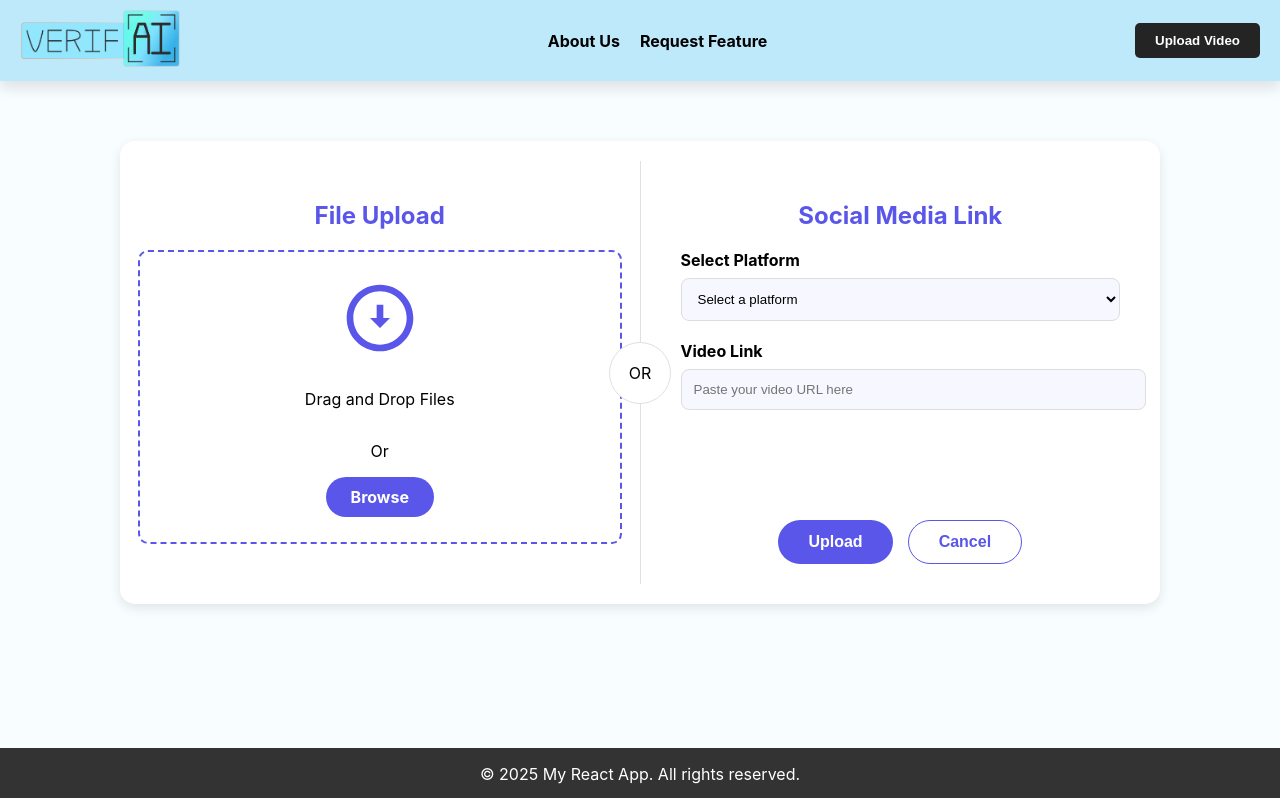
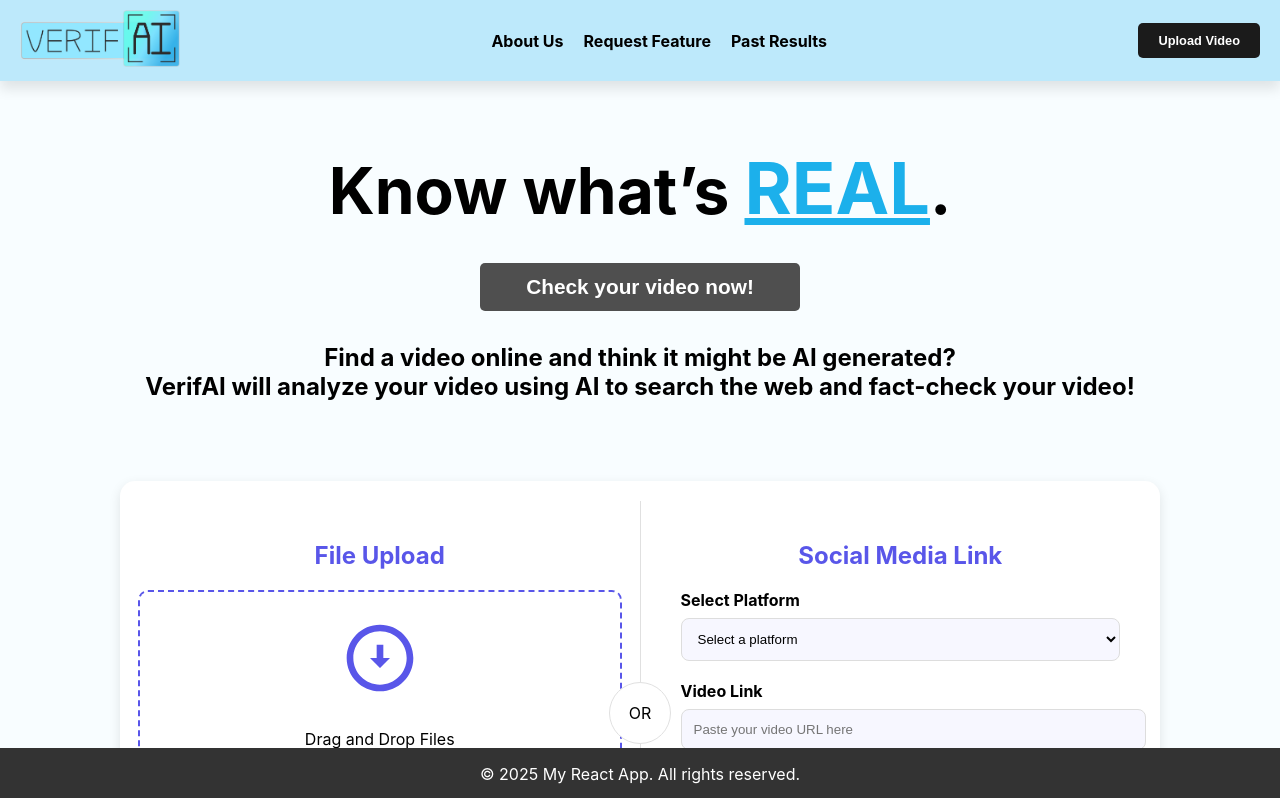
Before and after one commit to MichaelTahirovic/SpurHacks2025, a React (Create React App) app in the folder frontend/: page / in a window 1280 px wide. Shown: the top 798 px of the page. Built offline with nearby package versions, Linux system fonts and the light colour scheme.

Commit message:
Added hook text at top of page.

```diff
--- a/frontend/src/App.css
+++ b/frontend/src/App.css
@@ -50,6 +50,8 @@ body {
 .header-section {
   background-color: #BDE9FB;
   color: black;
+  position: sticky;
+  top: 0;
   padding: 10px;
   padding-left: 20px;
   padding-right: 20px;
@@ -71,13 +73,16 @@ body {
   color: black;
   text-decoration: none;
   font-weight: bold;
+  transition: all 0.2s ease;
 }
 .header-section a:hover {
   color: rgb(114, 114, 114);
+  transition: all 0.2s ease;
 }
 .header-section button {
-  background-color: #242424;
+  background-color: #1b1b1b;
   color: white;
+  font-size: 0.8rem;
   font-weight: bold;
   padding: 10px 20px;
   border-radius: 5px;
@@ -85,9 +90,9 @@ body {
   transition: all 0.3s ease;
 }
 .header-section button:hover {
-  background-color: rgb(89, 180, 133);
-  color: rgb(0, 0, 0);
+  background-color: #1cb0eb;
   cursor: pointer;
+  font-size: 1rem;
   transition: all 0.3s ease;
 }
 /* End of Header Styles */
@@ -101,12 +106,54 @@ body {
   align-items: center;
   text-align: center;
   margin-top: 2rem;
-  position: fixed;
   bottom: 0;
   width: 100%;
   height: auto;
 }
 /* End of Footer Styles */
+
+/*Hook Text Styles*/
+.hook-text-container {
+  display: flex;
+  flex-direction: column;
+  align-items: center;
+  justify-content: space-between;
+  text-align: center;
+  margin-top: 0rem;
+  margin-bottom: 5rem;
+}
+.hook-text-container h1 {
+  font-size: 4rem;
+  margin-bottom: 2rem;
+}
+.hook-text-container button {
+  background-color: #4f4f4f;
+  color: white;
+  font-size: 1.3rem;
+  width: 20rem;
+  height: 3rem;
+  font-weight: bold;
+  padding: 10px 20px;
+  border-radius: 5px;
+  border: none;
+  transition: all 0.3s ease;
+}
+.hook-text-container button:hover {
+  background-color: #1cb0eb;
+  cursor: pointer;
+  outline: 4px solid #d1d1d1;
+  outline-offset: 0px;
+  width: 21rem;
+  height: 3.2rem;
+  font-size: 1.5rem;
+  transition: all 0.3s ease;
+}
+.brief-description {
+  margin-top: 2rem;
+}
+  .brief-description h2 {
+  margin: 0;
+}
 
 /* Upload Video Component Styles */
 .upload-container {
--- a/frontend/src/globalComponents/Layout.js
+++ b/frontend/src/globalComponents/Layout.js
@@ -8,6 +8,7 @@ function Header() {
           <div className="header-section-buttons">
             <a href="/">About Us</a>
             <a href="/">Request Feature</a>
+            <a href="/displaySources">Past Results</a>
           </div>
           <div>
           <a href="/"><button>Upload Video</button></a>
@@ -18,7 +19,9 @@ function Header() {
 
 function Footer() {
   return (
-    <footer className="footer-section">
+    <footer className="footer-section" style={{
+      position: document.body.scrollHeight > window.innerHeight ? 'relative' : 'fixed'
+    }}>
       <p>&copy; {new Date().getFullYear()} My React App. All rights reserved.</p>
     </footer>
   );
--- /dev/null
+++ b/frontend/src/pages/uploadPage/components/HookText.js
@@ -0,0 +1,16 @@
+import React from 'react';
+
+function HookText() {
+    return (
+        <div className="hook-text-container">
+            <h1>Know what’s <span style={{color: '#1cb0eb', fontWeight: 'bold', fontSize: '4.5rem', textDecoration: 'underline'}}>REAL</span>.</h1>
+            <a href="/"><button>Check your video now!</button></a>
+            <div className="brief-description">
+                <h2>Find a video online and think it might be AI generated?</h2>
+                <h2>VerifAI will analyze your video using AI to search the web and fact-check your video!</h2>
+            </div>
+        </div>
+    );
+}
+
+export default HookText;
--- a/frontend/src/pages/uploadPage/uploadVideoPage.js
+++ b/frontend/src/pages/uploadPage/uploadVideoPage.js
@@ -1,8 +1,13 @@
 import UploadVideo from './components/UploadVideo';
+import HookText from './components/HookText';
+
 
 function UploadVideoPage() {
   return (
+    <>
+    <HookText />
     <UploadVideo />
+    </>
   )
 };
 
```
